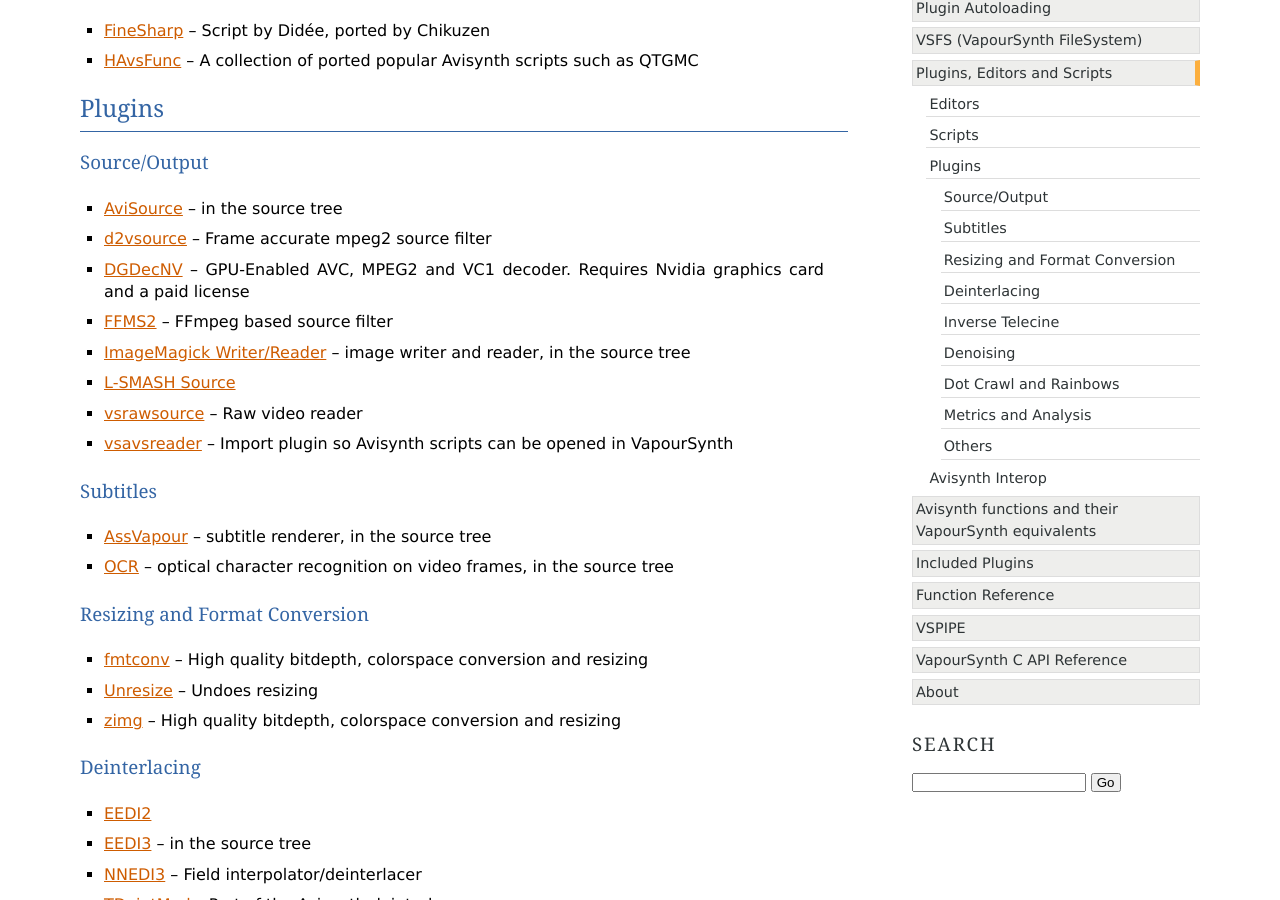
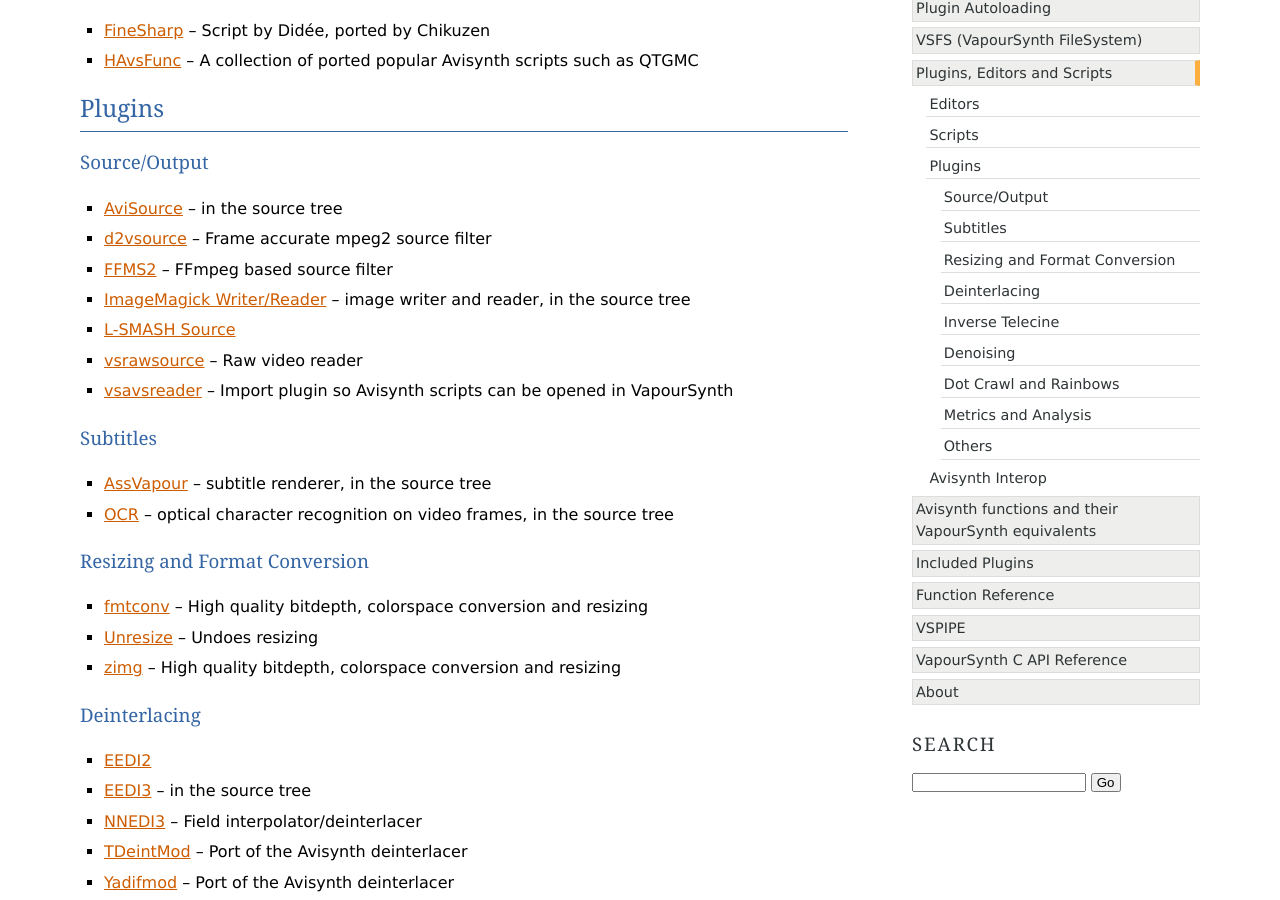
Before and after one commit to vapoursynth/vapoursynth, a Sphinx documentation site: the page built from doc/pluginlist.rst, in a window 1280 px wide and 900 px high, scrolled down 312 px. Built offline with Sphinx 7.4.7, drawn with Linux system fonts in a browser that asks for light colours; formulas are drawn with MathJax 3.

Commit message:
Update plugin list

```diff
--- a/doc/pluginlist.rst
+++ b/doc/pluginlist.rst
@@ -17,7 +17,6 @@
 -------------
 * :ref:`AviSource <avisource>` -- in the source tree
 * `d2vsource <http://forum.doom9.org/showthread.php?t=166399>`_ -- Frame accurate mpeg2 source filter
-* `DGDecNV <http://rationalqm.us/dgdecnv/dgdecnv.html>`_ -- GPU-Enabled AVC, MPEG2 and VC1 decoder. Requires Nvidia graphics card and a paid license
 * `FFMS2 <https://github.com/FFMS/ffms2>`_ -- FFmpeg based source filter
 * :ref:`ImageMagick Writer/Reader <imwri>` -- image writer and reader, in the source tree
 * `L-SMASH Source <http://forum.doom9.org/showthread.php?t=167435>`_
```
